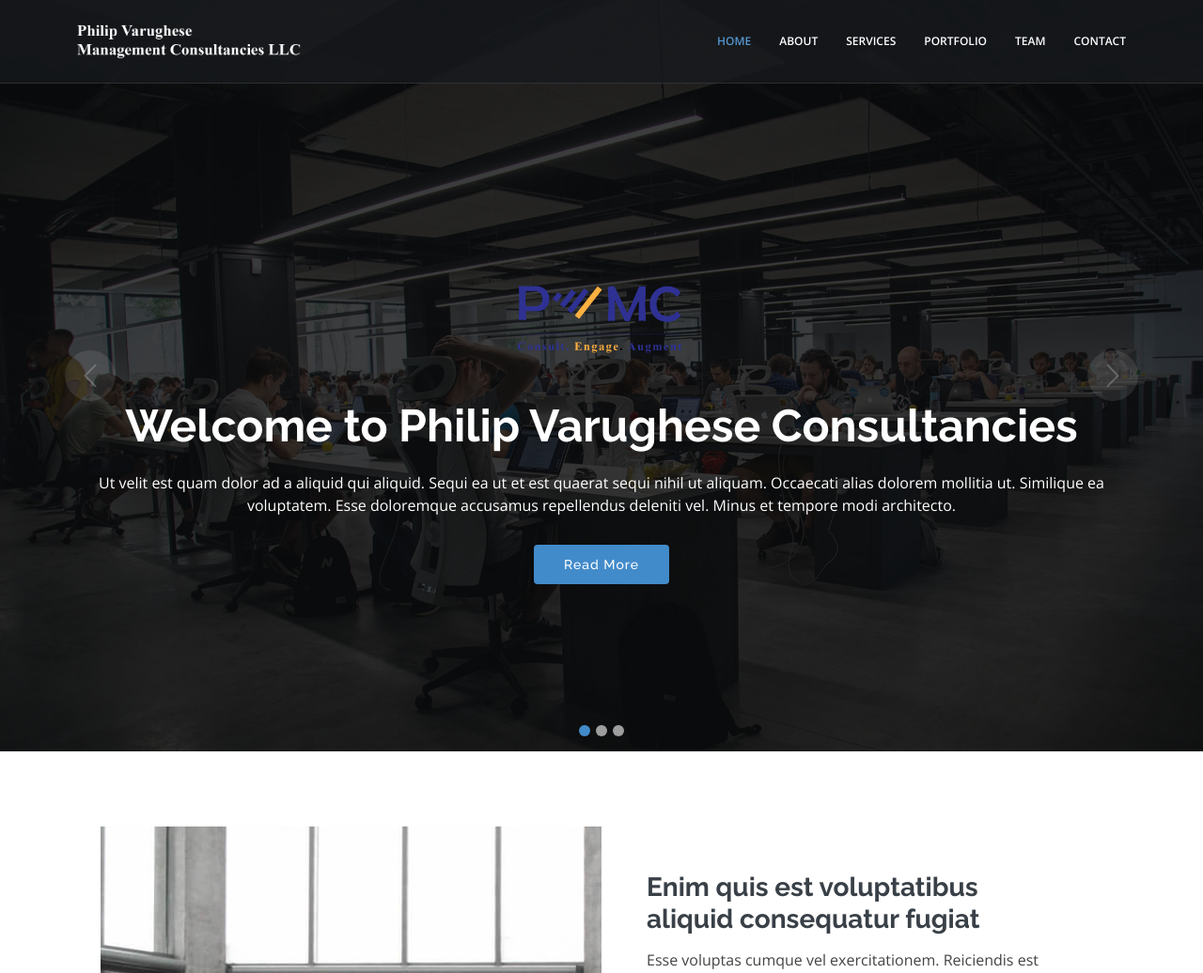
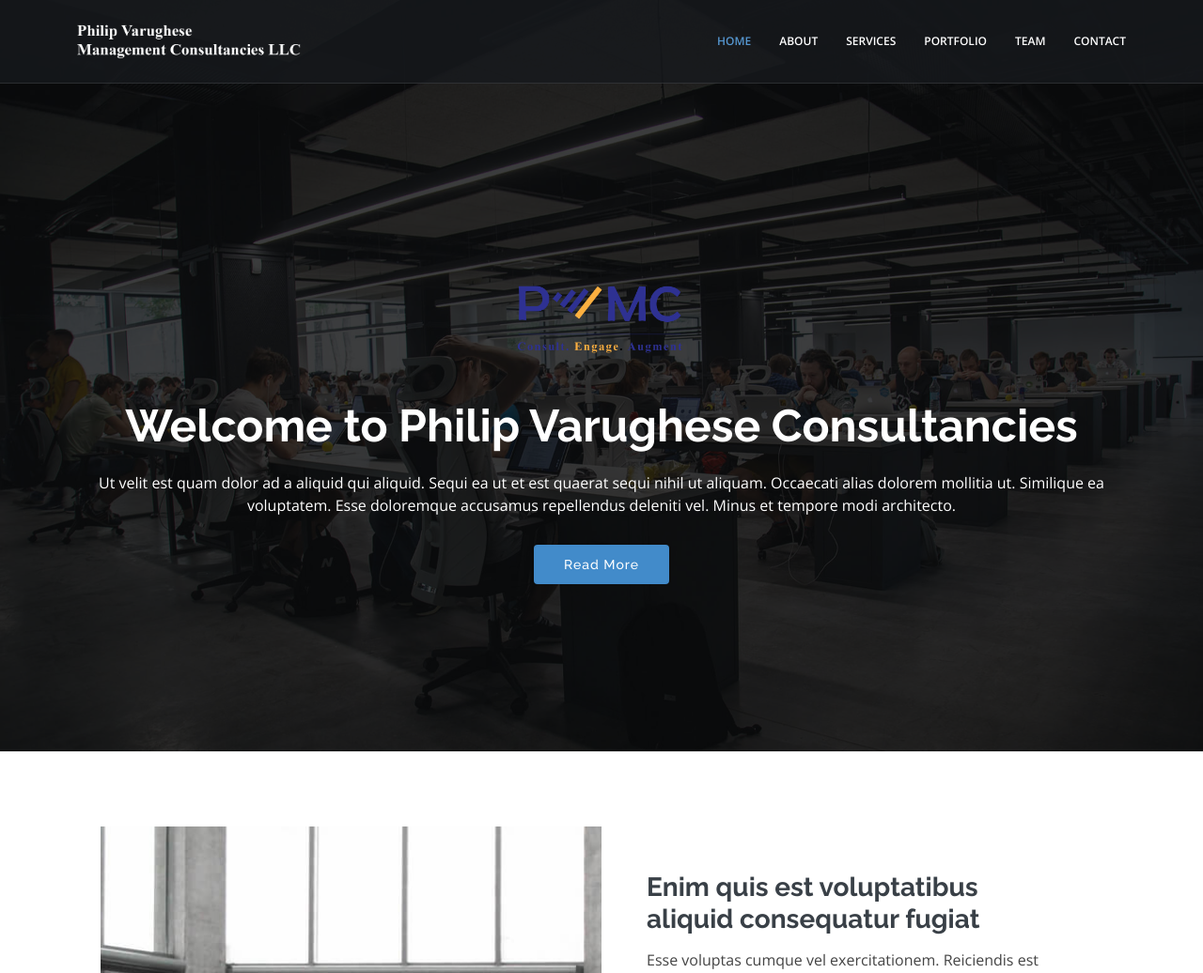
Before and after one commit to Cillah/freelance-project, a Django app: page / in a window 1280 px wide. Shown: the top 1036 px of the page at 94% size. Run offline with Django 4.2, Linux system fonts and the light colour scheme; some libraries are stand-ins or nearby versions.

Commit message:
removed slide 2 and slide 3

```diff
--- a/consultancy/templates/consultancy/index.html
+++ b/consultancy/templates/consultancy/index.html
@@ -85,7 +85,7 @@
   <section id="hero">
     <div id="heroCarousel" data-bs-interval="5000" class="carousel slide carousel-fade" data-bs-ride="carousel">
 
-      <ol class="carousel-indicators" id="hero-carousel-indicators"></ol>
+      <!-- <ol class="carousel-indicators" id="hero-carousel-indicators"></ol> -->
 
       <div class="carousel-inner" role="listbox">
 
@@ -107,7 +107,7 @@
           </div>
         </div>
 
-        <!-- Slide 2 -->
+        <!-- Slide 2
         <div class="carousel-item" style="background-image: url('{% static 'consultancy/img/slide/slide-2.jpg' %}')">
           <div class="carousel-container">
             <div class="container">
@@ -118,8 +118,8 @@
           </div>
         </div>
 
-        <!-- Slide 3 -->
-        <div class="carousel-item" style="background-image: url('{% static 'consultancy/img/slide/slide-3.jpg' %}')">
+        Slide 3 -->
+        <!-- <div class="carousel-item" style="background-image: url('{% static 'consultancy/img/slide/slide-3.jpg' %}')">
           <div class="carousel-container">
             <div class="container">
               <h2 class="animated fadeInDown">Sequi ea ut et est quaerat</h2>
@@ -127,16 +127,16 @@
               <a href="#about" class="btn-get-started animated fadeInUp scrollto">Read More</a>
             </div>
           </div>
-        </div>
+        </div> -->
 
       </div>
 
-      <a class="carousel-control-prev" href="#heroCarousel" role="button" data-bs-slide="prev">
+      <!-- <a class="carousel-control-prev" href="#heroCarousel" role="button" data-bs-slide="prev">
         <span class="carousel-control-prev-icon bi bi-chevron-left" aria-hidden="true"></span>
       </a>
       <a class="carousel-control-next" href="#heroCarousel" role="button" data-bs-slide="next">
         <span class="carousel-control-next-icon bi bi-chevron-right" aria-hidden="true"></span>
-      </a>
+      </a> -->
 
     </div>
   </section><!-- End Hero -->
```
